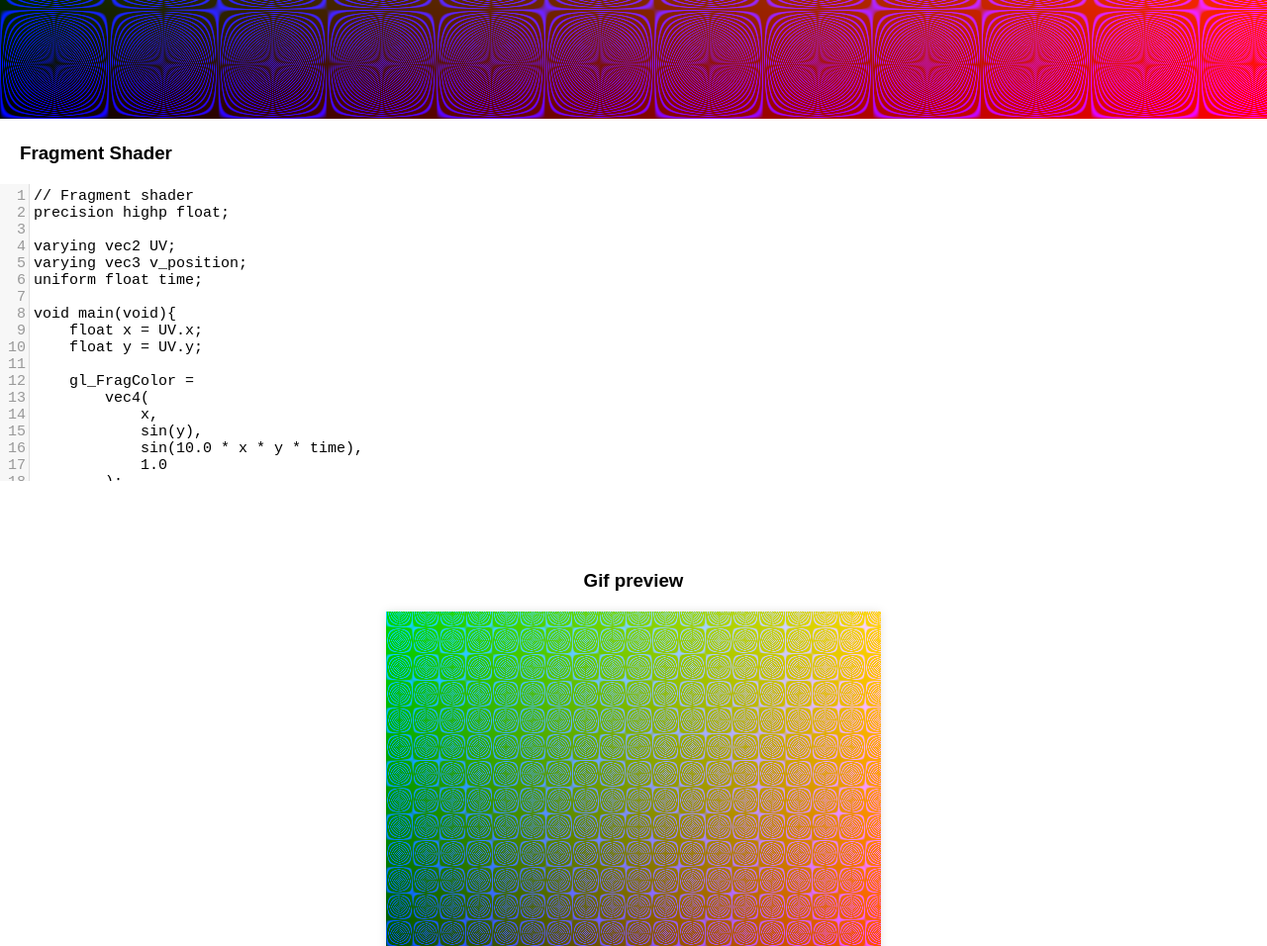
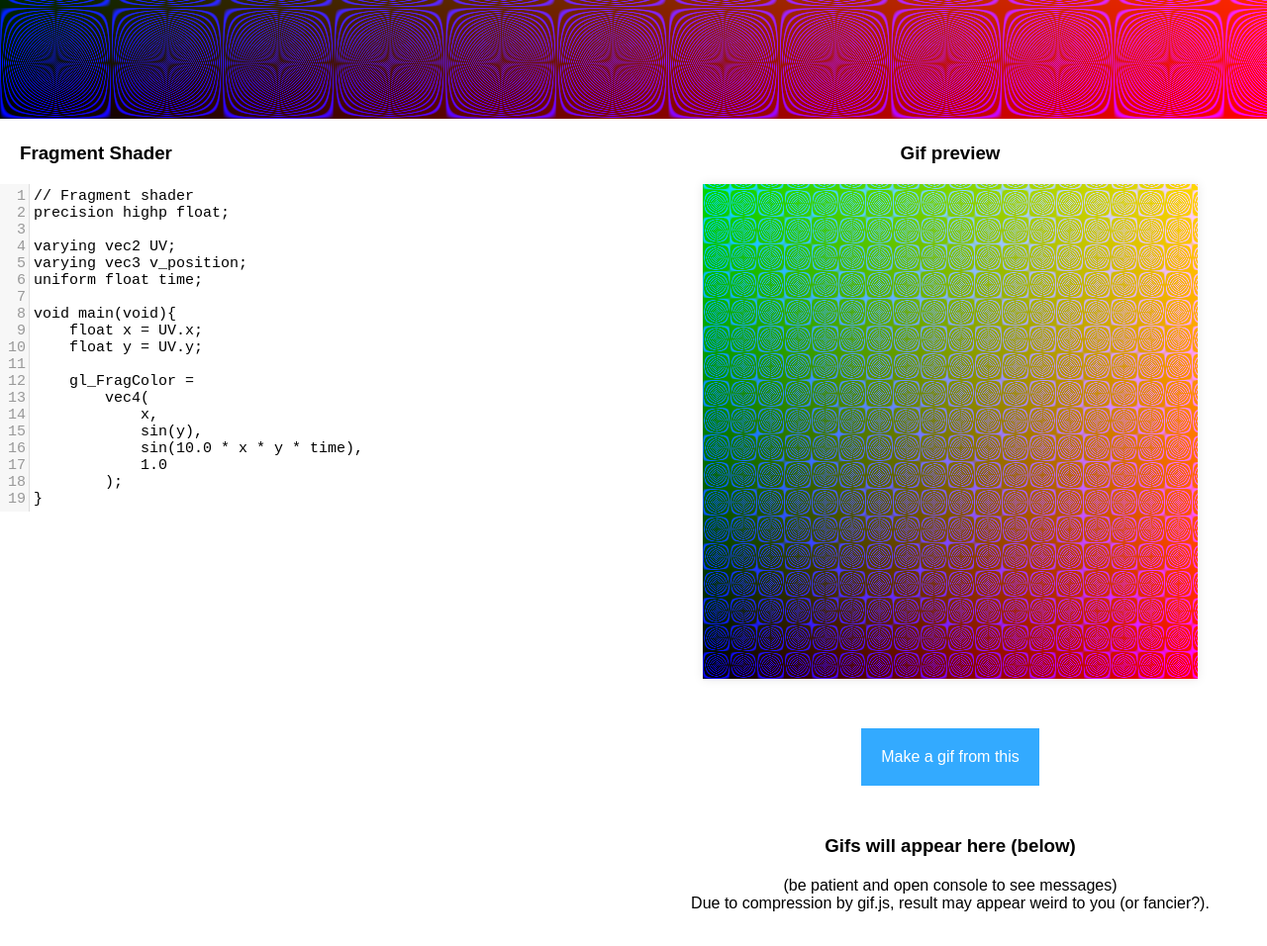
Before and after one commit to antoineMoPa/80sgifgenerator, a plain HTML site: page index.html in a window 1280 px wide. Shown: the part 680-1636 px from the top of the page at 99% size. Drawn offline with Linux system fonts and the light colour scheme; animation ran at ten frames a second.

Commit message:
side by side view

```diff
--- a/index.html
+++ b/index.html
@@ -4,15 +4,15 @@
     <meta charset="utf-8">
     <title>ShaderGif</title>
     <link rel="stylesheet" href="css/base.css">
+    <link rel="stylesheet" href="js/lib/codemirror/codemirror.css">
     <link rel="stylesheet" href="css/style.css">
-    <link rel="stylesheet" href="js/lib/codemirror/codemirror.css">
   </head>
   <body>
     <div class="page-content">
       <canvas class="result-canvas"></canvas>
 
       <br>
-
+      <col-md-6>
         <h3>Fragment Shader</h3>
         <textarea name='fragment'>
 // Fragment shader
@@ -41,6 +41,9 @@ void main(void){
         <pre class="vertex-error-pre error-pre">
         </pre>
 
+      </col-md-6>
+      <col-md-6>
+
         <div class="text-center">
           <h3>Gif preview</h3>
         </div>
@@ -63,6 +66,10 @@ void main(void){
           <span></span>
         </div>
 
+      </col-md-6>
+
+      <clearfix></clearfix>
+
       <script name="vertex-shader" type="text/plain">
 // Vertex Shader
 attribute vec3 position;
--- a/js/shadergif.js
+++ b/js/shadergif.js
@@ -14,6 +14,8 @@
 var canvas = qsa(".result-canvas")[0];
 canvas.width = window.innerWidth;
 canvas.height = window.innerHeight;
+
+var ratio = canvas.width / window.height;
 
 // Canvas for making gifs
 var gif_canvas = qsa(".gif-canvas")[0];
```
Lines whose indentation alone changed are shown as unchanged.
